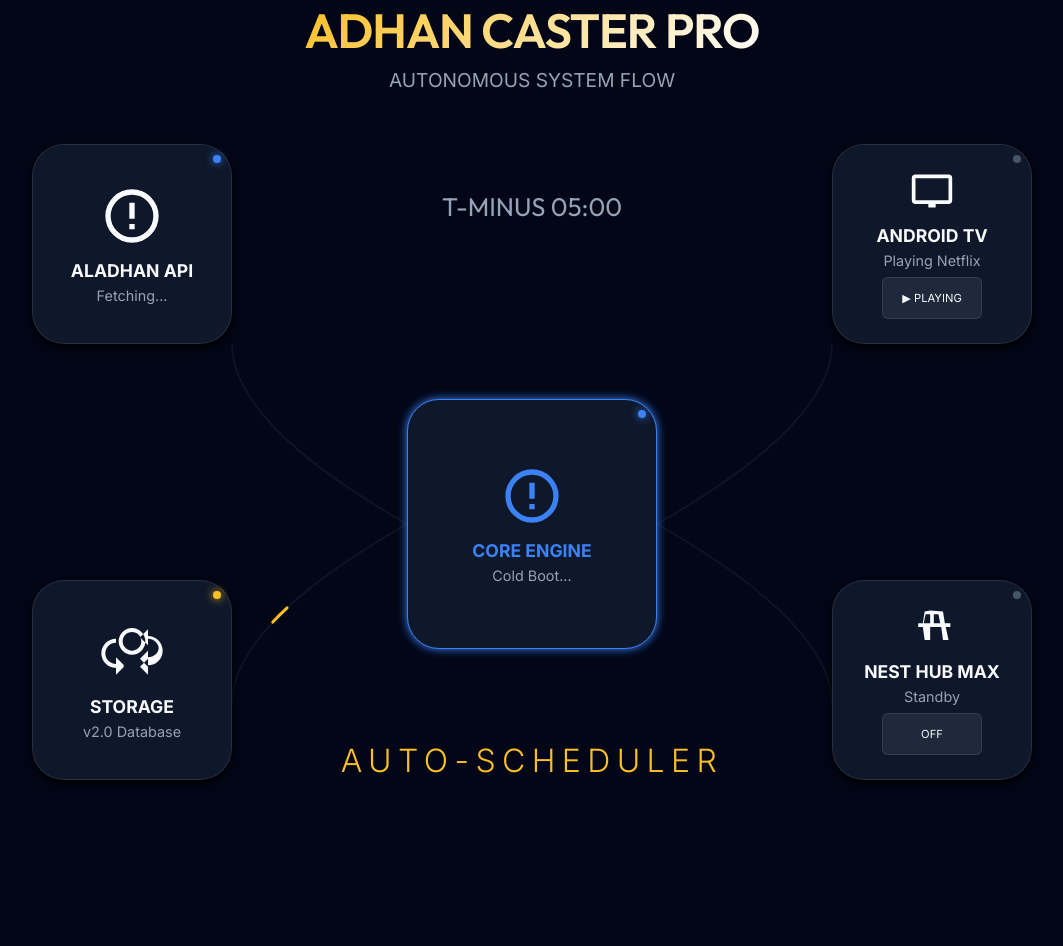
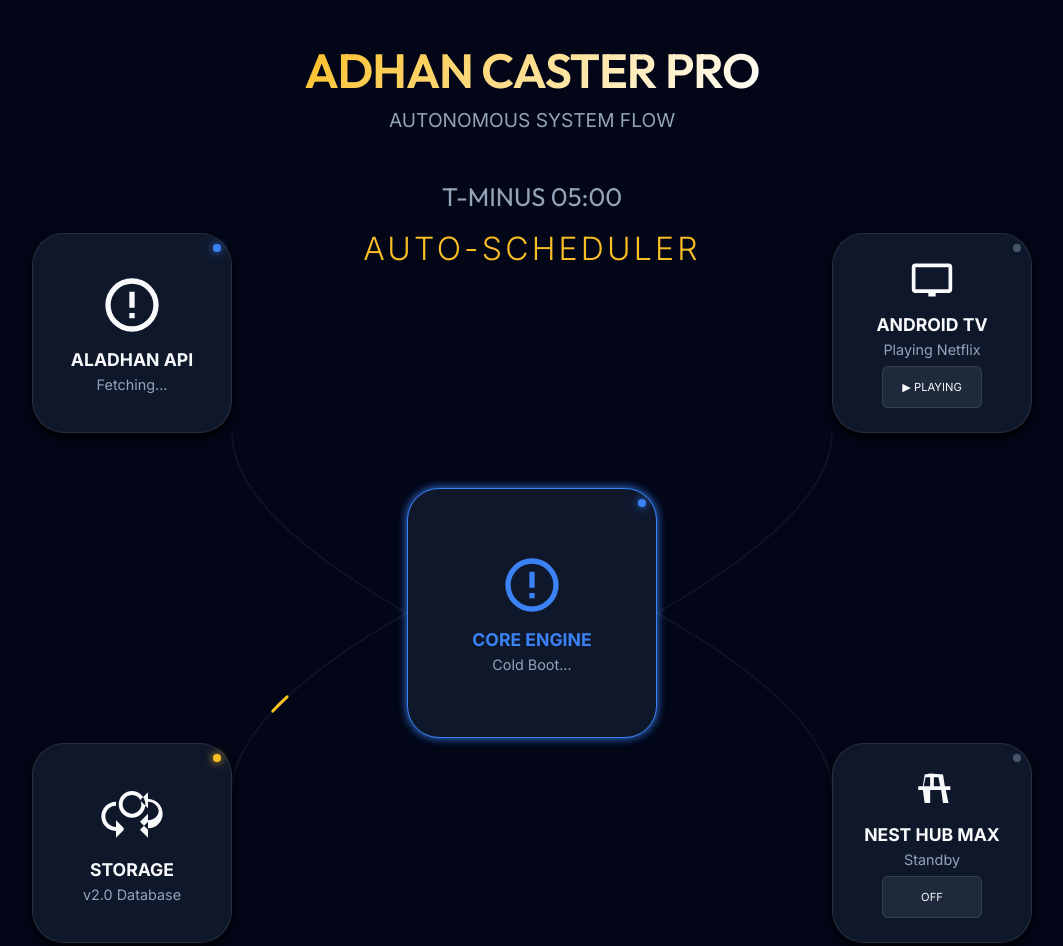
Before and after one commit to bilalahamad0/adhan-api, a website: page system_flow.html in a window 1280 px wide. Shown: the top 946 px of the page, without its empty margins (108-1171 px from the left). Before the commit the page ends 800 px from the top, so only its background shows below. Drawn offline with Linux system fonts and the light colour scheme.

Commit message:
Relocate status labels to top safe zone and fix persistent truncation

```diff
--- a/system_flow.html
+++ b/system_flow.html
@@ -35,7 +35,9 @@
             display: flex;
             flex-direction: column;
             align-items: center;
-            justify-content: center;
+            justify-content: flex-start;
+            padding-top: 40px;
+            padding-bottom: 200px;
             height: 100vh;
             width: 100vw;
         }
@@ -176,28 +178,27 @@
             animation: flowForward 1.5s linear infinite;
         }
 
-        /* Status Label Overlay */
+        /* Status Label Overlay - MOVED TO TOP FOR VISIBILITY */
         .stage-label {
-            position: absolute;
-            bottom: 20px;
+            position: relative;
+            margin-top: 1rem;
             width: 100%;
             text-align: center;
             font-size: 2rem;
             font-weight: 300;
             color: var(--gold);
             text-transform: uppercase;
-            letter-spacing: 0.2em;
+            letter-spacing: 0.2rem;
             opacity: 0;
+            z-index: 20;
         }
 
         .visible { opacity: 1; }
 
         /* Timer Counter */
         #countdown-timer {
-            position: absolute;
-            top: 190px;
-            left: 0;
-            right: 0;
+            position: relative;
+            margin-top: 1rem;
             text-align: center;
             font-family: 'Outfit', monospace;
             font-size: 1.6rem;
@@ -293,8 +294,12 @@
             <div id="hub-preview" class="preview">OFF</div>
         </div>
 
+        <!-- Label at top for safety -->
         <div id="stage-text" class="stage-label">Initialization</div>
-    </div>
+
+        <div class="stage">
+            <!-- Lines -->
+            <svg class="connections">
 
     <script>
         const stages = [
```
